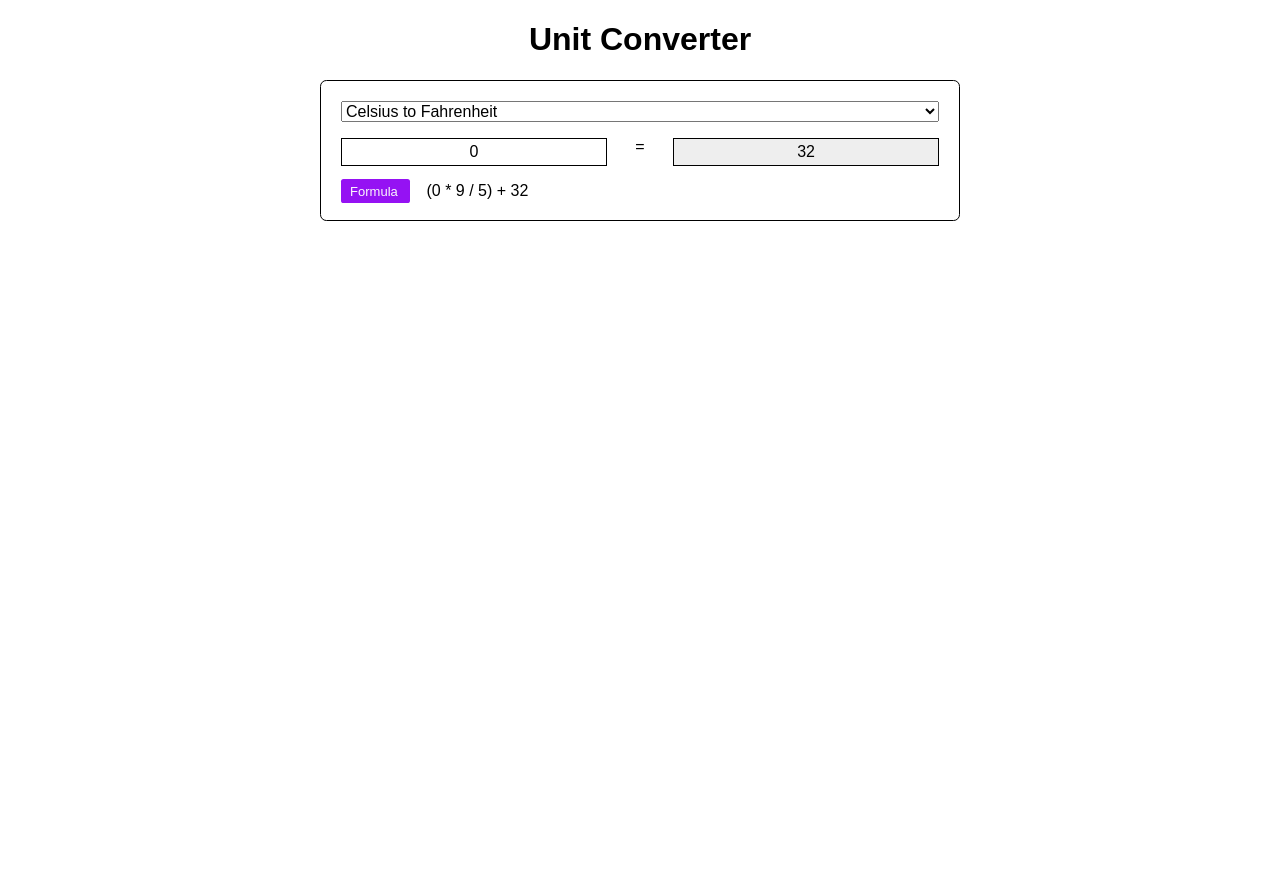
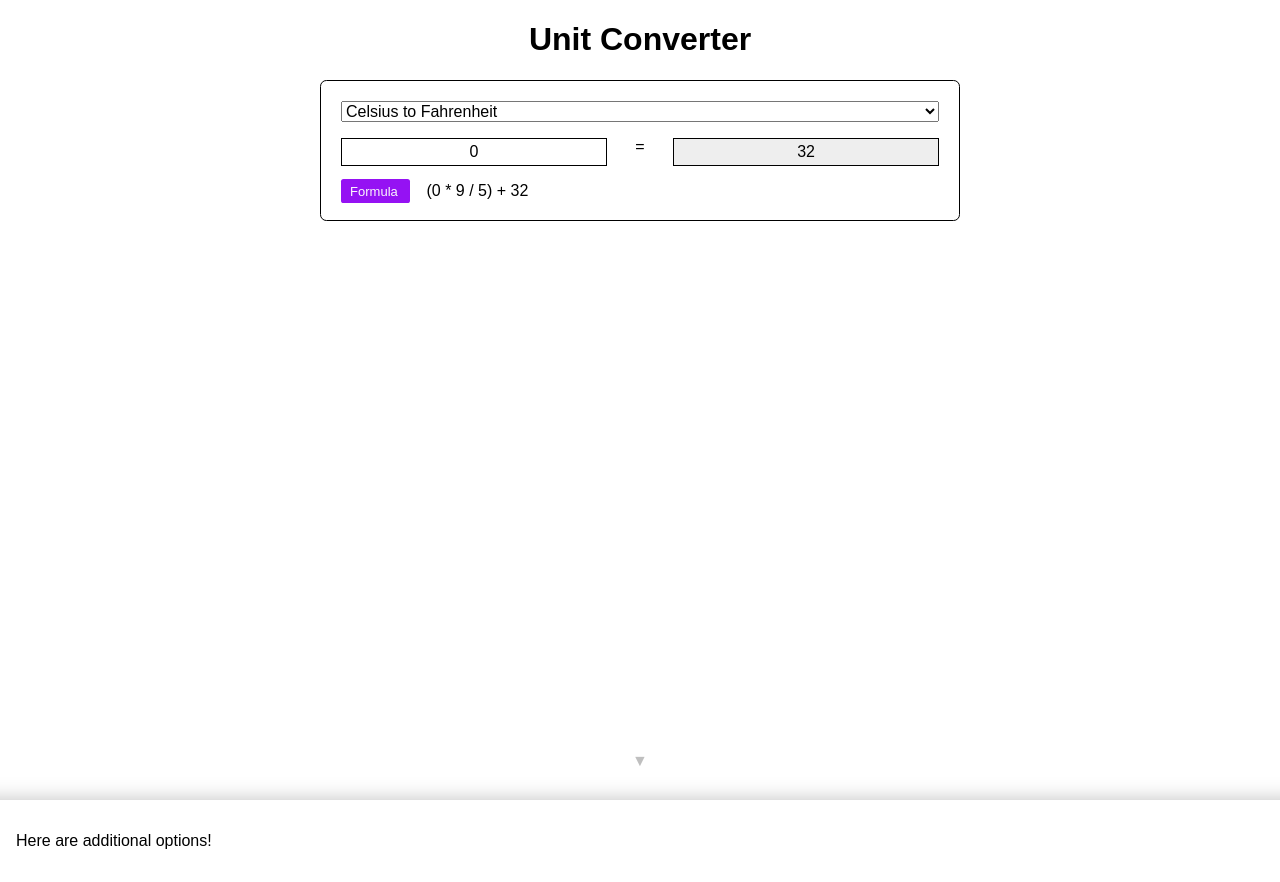
Before and after one commit to adducjpcole/itc, a website: page public/index.html in a window 1280 px wide. Before the commit the page ends 800 px from the top, so only its background shows below. Drawn offline with Linux system fonts and the light colour scheme; a web font is replaced by a local one.

Commit message:
feat: create popover

```diff
--- a/public/css/styles.css
+++ b/public/css/styles.css
@@ -11,16 +11,56 @@
     resize: none;
   }
 
-  footer {
-    position: fixed;
+  .popover-container {
+    position: absolute;
     left: 0;
-    right: 0;
+    bottom: 0;
+    transform: translate(0, 100%);
     width: 100%;
-    height: auto;
-    bottom: -100px;
+    transition: transform 0.3s ease;
   }
 
-  footer.show {
-    bottom: 0;
+  /* Trigger for popover */
+  .popover-container::before {
+    content: '\25bc';
+    text-align: center;
+    position: absolute;
+    left: 0;
+    bottom: calc(100%);
+    width: 100%;
+    height: 2rem;
+    color: rgba(0, 0, 0, 0.25);
+    background-color: transparent;
+    transition: color 0.3s ease;
+    animation: bounce 1s ease-in-out infinite;
+  }
+
+  @keyframes bounce {
+    0% {
+      transform: translateX(0) translateY(-1rem);
+    }
+
+    50% {
+      transform: translateX(0) translateY(0rem);
+    }
+
+    100% {
+      transform: translateX(0) translateY(-1rem);
+    }
+  }
+
+  .popover-container .popover-content {
+    font-family: Arial, Helvetica, sans-serif;
+    box-shadow: 0 30px 20px 30px rgba(0, 0, 0, 0.25);
+    background-color: white;
+    padding: 1rem;
+  }
+
+  .popover-container:hover {
+    transform: translateY(0);
+  }
+
+  .popover-container:hover::before {
+    color: rgba(0, 0, 0, 0);
   }
 }
--- a/public/index.html
+++ b/public/index.html
@@ -17,7 +17,11 @@
       </iframe>
     </main>
 
-    <footer class="hide">Floating!</footer>
+    <footer class="popover-container">
+      <div class="popover-content">
+        <p>Here are additional options!</p>
+      </div>
+    </footer>
 
     <script src="./shared/js/debounce.js"></script>
     <script src="./js/main.js"></script>
--- a/public/js/main.js
+++ b/public/js/main.js
@@ -4,28 +4,19 @@ window.addEventListener('load', () => {
   const iframe = document.querySelector('iframe');
   if (!iframe) throw new Error('Cannot find an iframe');
 
-  // Capture mousemove
-  const onmousemove = (/** @type {MouseEvent} */ ev) => {
-    if (ev.clientY > window.innerHeight * 0.95) {
-      console.log('bottom!');
-    }
-  };
-
-  window.addEventListener('mousemove', onmousemove);
-  iframe.contentWindow?.addEventListener('mousemove', onmousemove);
-
-  // Capture resize
-  window.addEventListener('resize', () => iframeResize(iframe));
-  iframeResize(iframe);
+  setListeners_iframe(iframe);
 });
 
-const iframeResize = GLOBAL_debounce(
-  /**
-   * @param {HTMLIFrameElement} iframe
-   */
-  (iframe) => {
+/**
+ * @param {HTMLIFrameElement} iframe
+ */
+function setListeners_iframe(iframe) {
+  const onresize = GLOBAL_debounce(() => {
     iframe.width = window.innerWidth.toString();
     iframe.height = window.innerHeight.toString();
-  },
-  250,
-);
+  }, 250);
+
+  window.addEventListener('resize', onresize);
+
+  onresize();
+}
```
